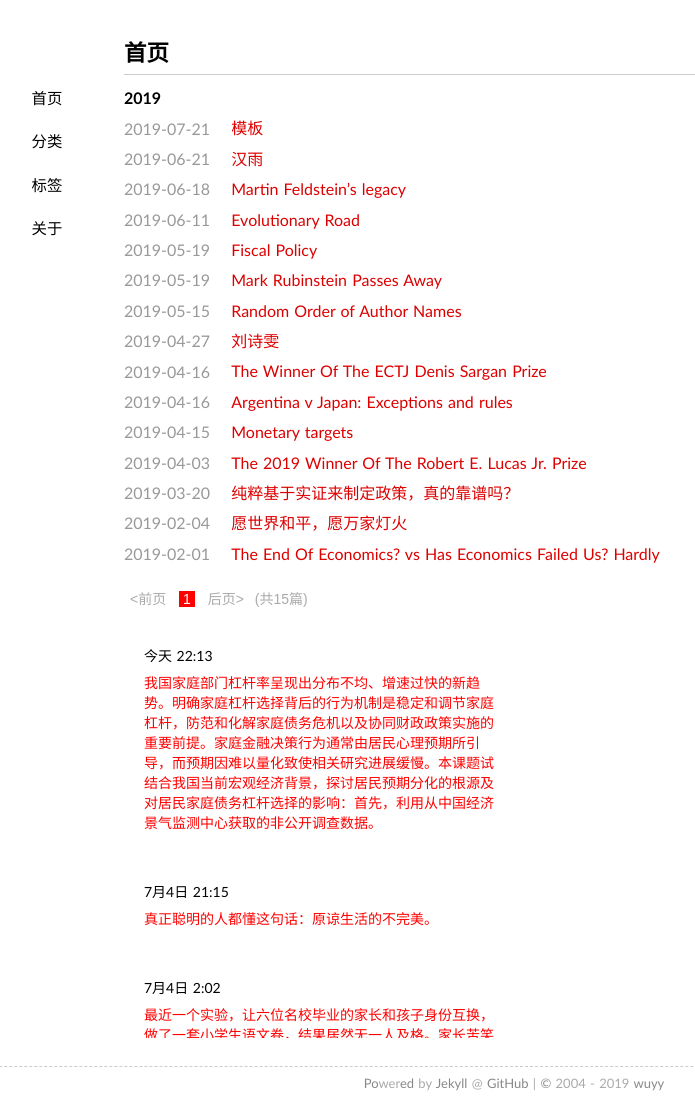
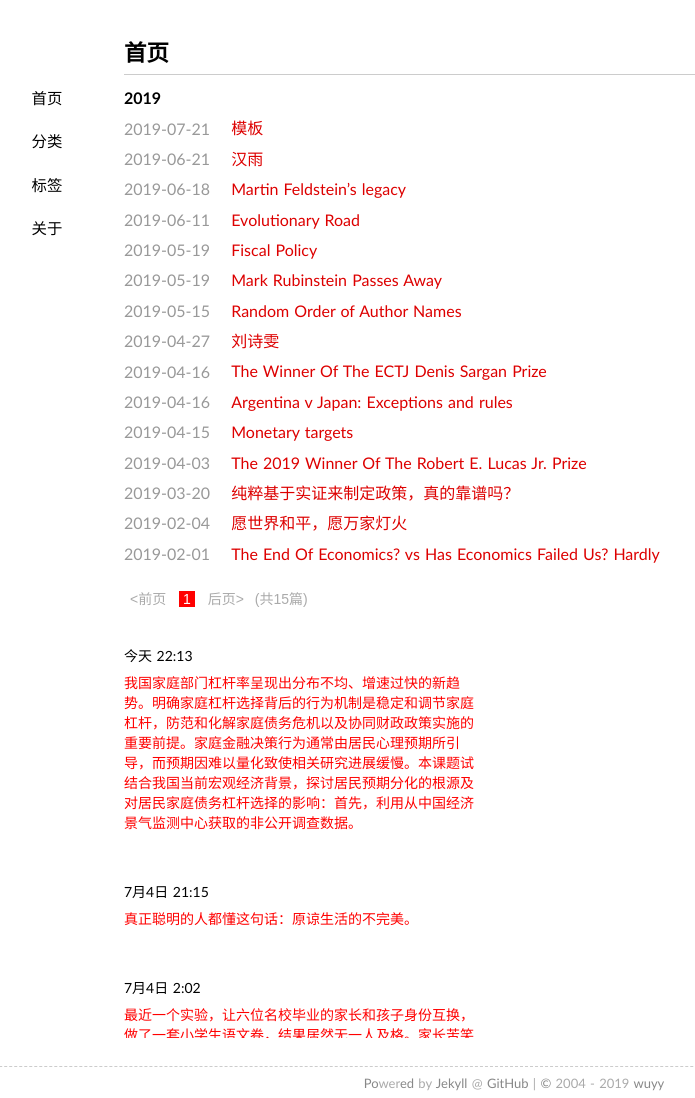
Before and after one commit to wuyy2007/wanguolin.github.io, a Jekyll site: the page built from index.html, in a window 1280 px wide. Shown: the whole page, without its empty margins (126-821 px from the left). Built offline with Jekyll 4.4.1, drawn with Linux system fonts in a browser that asks for light colours; some web fonts are replaced; the list of posts is cut into pages by our own code.

Commit message:
Update default.html

```diff
--- a/_layouts/default.html
+++ b/_layouts/default.html
@@ -33,7 +33,7 @@
 
 
 
-			<div class="vblog" ;  style="height: 400px; width: 400px; margin-right:-2px;overflow-y:scroll">
+			<div class="vblog" ;  style="height: 400px; width: 400px; margin-left:-20px;overflow-y:scroll">
 			<div style="border: 1px  #000000; width: 90%; margin: 0 auto;">
 				<span>
 
```
